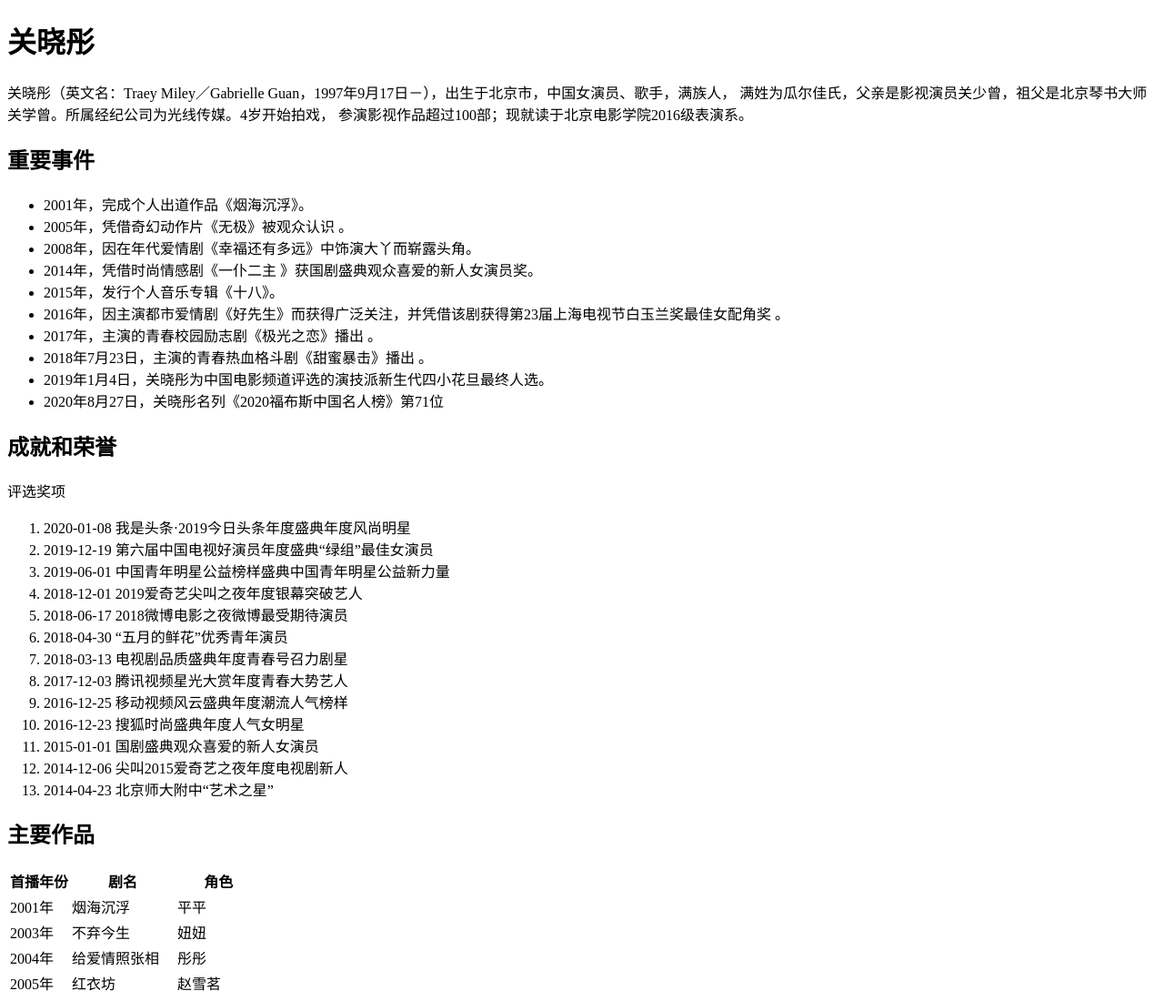
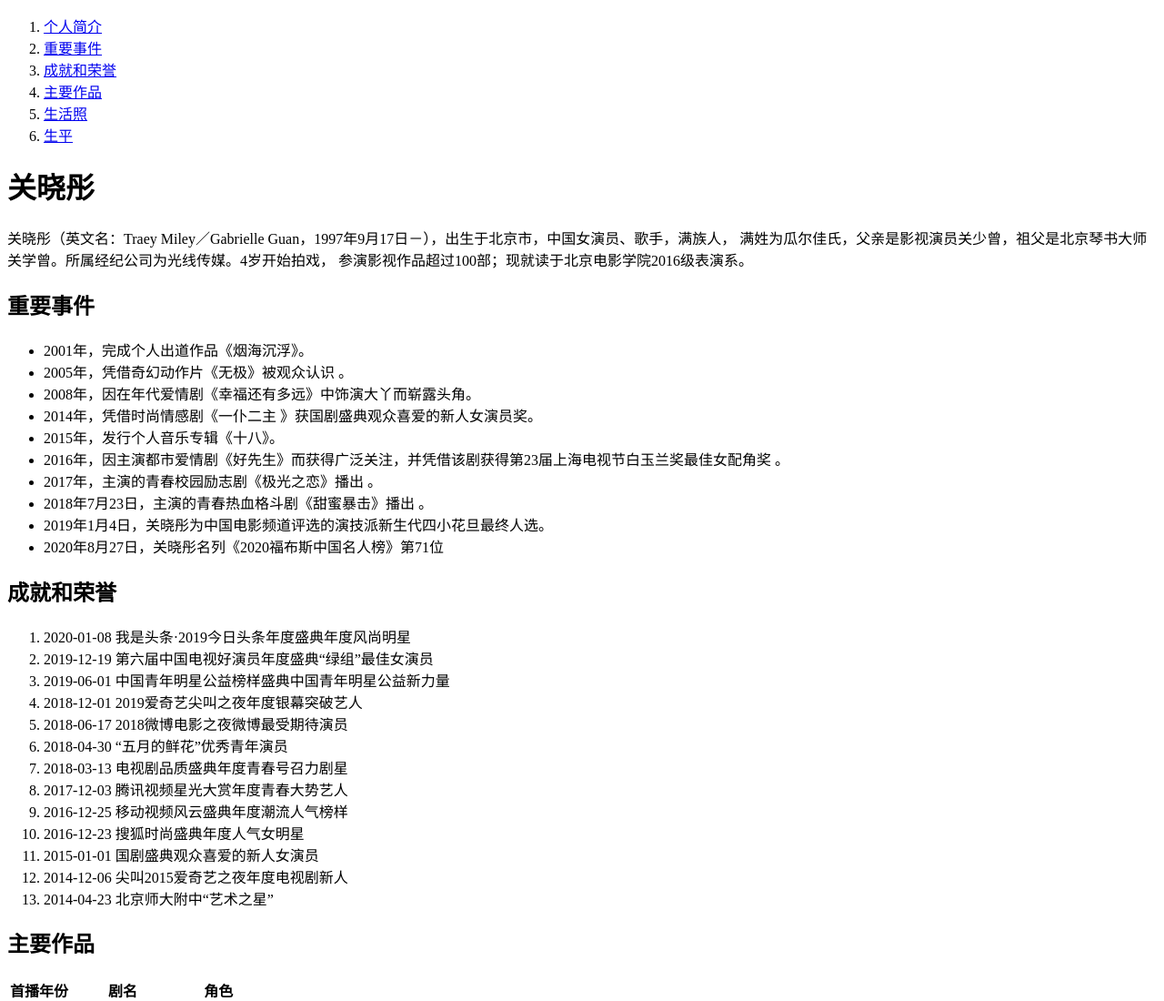
Before and after one commit to jiujiu407/html-demo-4, a plain HTML site: page index.html in a window 1280 px wide. Shown: the top 1100 px of the page at 91% size. Drawn offline with Linux system fonts and the light colour scheme.

```diff
--- a/index.html
+++ b/index.html
@@ -12,11 +12,21 @@
     </style>
 </head>
 <body>
-    <h1>关晓彤</h1>
+    <nav>
+        <ol>
+            <li><a href="#guan">个人简介</a></li>
+            <li><a href="#events">重要事件</a></li>
+            <li><a href="#awards">成就和荣誉</a></li>
+            <li><a href="#works">主要作品</a></li>
+            <li><a href="#pictures">生活照</a></li>
+            <li><a href="#life">生平</a></li>
+        </ol>
+    </nav>
+    <h1 id="guan">关晓彤</h1>
     <p>关晓彤（英文名：Traey Miley／Gabrielle Guan，1997年9月17日－），出生于北京市，中国女演员、歌手，满族人，
         满姓为瓜尔佳氏，父亲是影视演员关少曾，祖父是北京琴书大师关学曾。所属经纪公司为光线传媒。4岁开始拍戏，
         参演影视作品超过100部；现就读于北京电影学院2016级表演系。</p>
-        <h2>重要事件</h2>
+        <h2 id="events">重要事件</h2>
         <ul>
             <li>2001年，完成个人出道作品《烟海沉浮》。</li>
             <li>2005年，凭借奇幻动作片《无极》被观众认识 。</li>
@@ -29,9 +39,7 @@
             <li>2019年1月4日，关晓彤为中国电影频道评选的演技派新生代四小花旦最终人选。</li>
             <li>2020年8月27日，关晓彤名列《2020福布斯中国名人榜》第71位</li>
         </ul>
-        <h2>成就和荣誉</h2>
-        评选奖项
-
+        <h2 id="awards">成就和荣誉</h2>
     <ol>
         <li>2020-01-08    我是头条·2019今日头条年度盛典年度风尚明星</li>
         <li>2019-12-19    第六届中国电视好演员年度盛典“绿组”最佳女演员</li>
@@ -47,7 +55,7 @@
         <li>2014-12-06    尖叫2015爱奇艺之夜年度电视剧新人</li>
         <li>2014-04-23    北京师大附中“艺术之星”</li>
     </ol>
-    <h2>主要作品</h2>
+    <h2 id="works">主要作品</h2>
     <table>
 <tr><th>首播年份</th>	<th>剧名 	      </th> <th>角色        </th></tr>
 <tr><td>2001年 </td>	<td>烟海沉浮      </td> <td>平平 	    </td></tr>
@@ -71,11 +79,11 @@
 <tr><td>2020年 </td>	<td>什刹海 	      </td> <td> 庄晓晓 	</td></tr>
     <tr><td>2021年 </td>	<td>我就是这般女子</td> <td>	   班婳</td></tr>
 </table>
-<h2>生活照</h2>
+<h2 id="pictures">生活照</h2>
     <div><img width="500"src="image/guan1.jpg" alt="图一"></div>
     <div><img width="500"src="image/guan2.jpg" alt="图二"></div>
     <div><img width="500"src="image/guan3.jpg" alt="图三"></div>
-<h2>生平</h2>
+<h2 id="life">生平</h2>
 <p>关晓彤出生于北京市的一个艺术世家，祖父关学曾是北京琴书大师，
     父亲关少曾是影视演员，由于家庭文化的熏陶，她从小也热爱艺术，
     喜欢舞蹈和钢琴。4岁半的时候，关晓彤和父亲关少曾一起拍戏，
```
